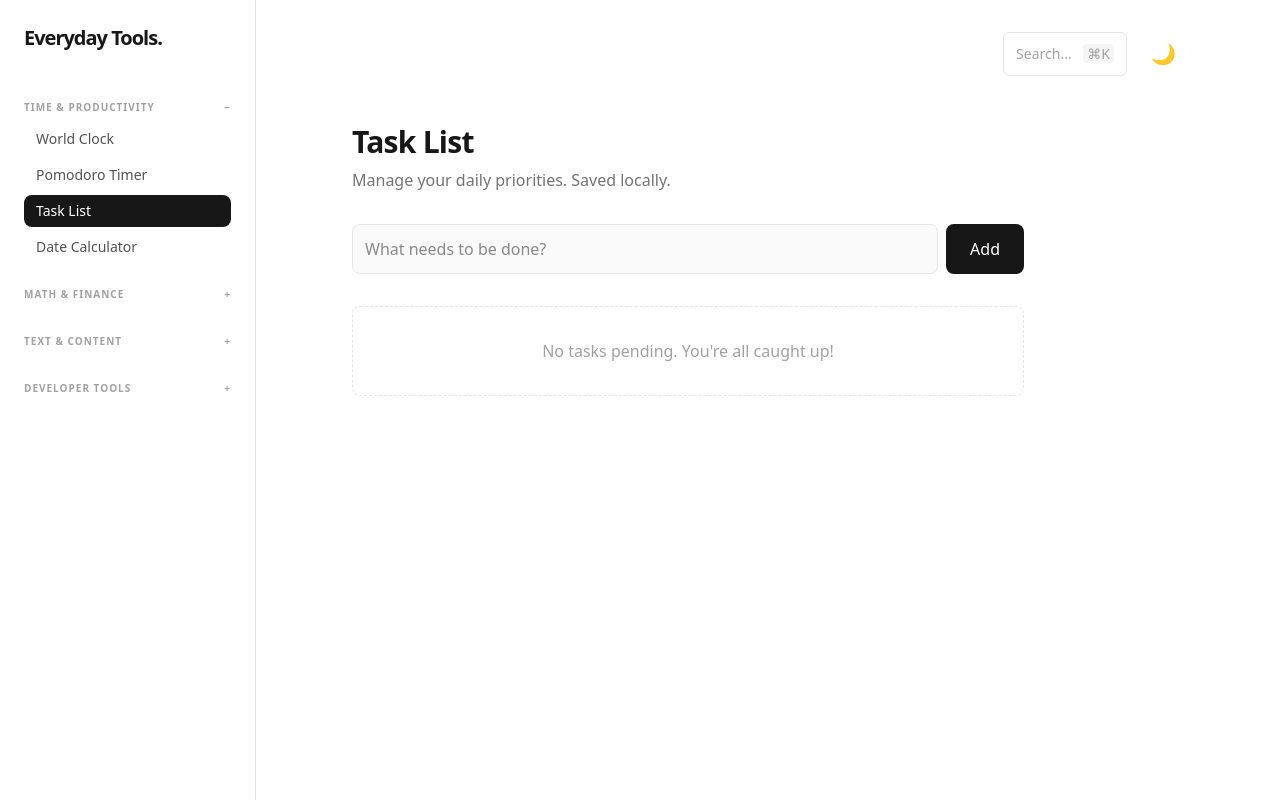
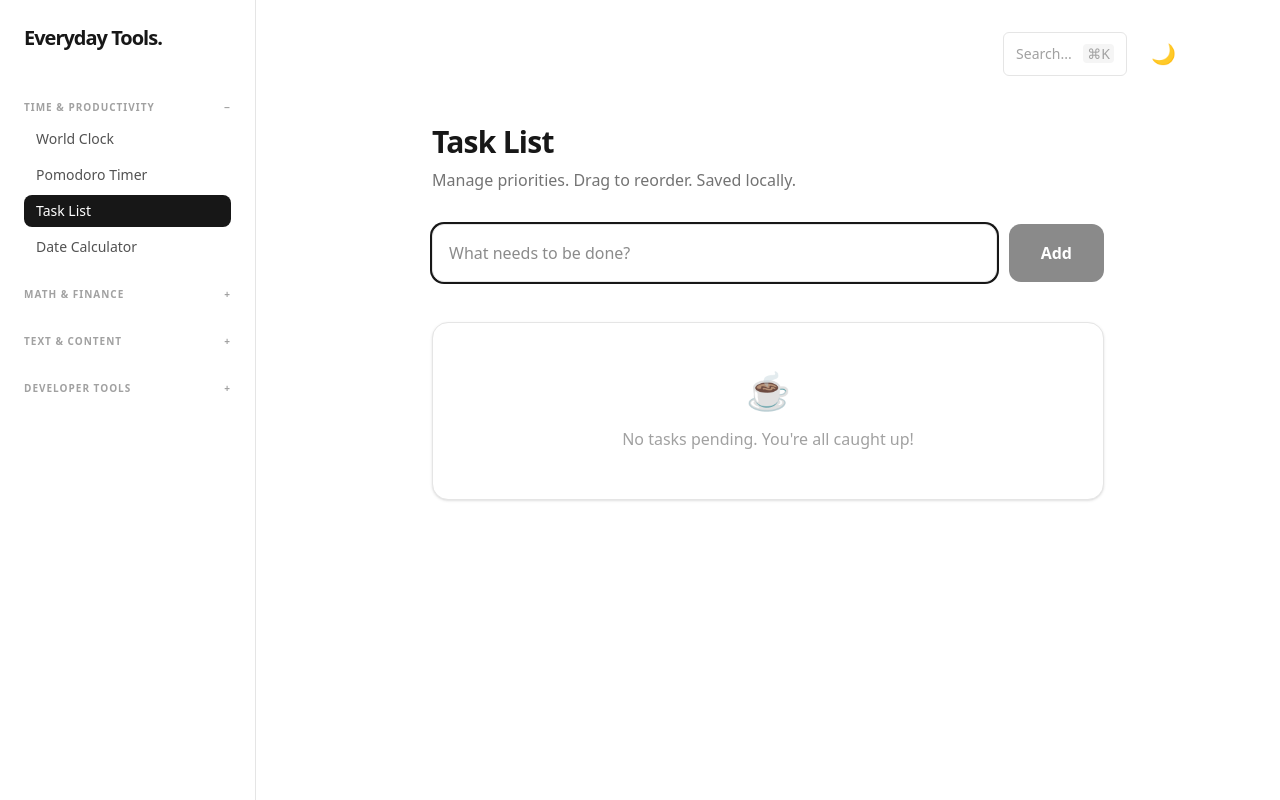
Before and after one commit to Fairfax18/everyday-tools, a Next.js app: page /time/tasks in a window 1280 px wide. Built offline with nearby package versions, Linux system fonts and the light colour scheme.

Commit message:
update task features

```diff
--- a/app/time/tasks/page.js
+++ b/app/time/tasks/page.js
@@ -1,19 +1,20 @@
 'use client';
 import { useState, useEffect } from 'react';
+import { Reorder, AnimatePresence, motion } from 'framer-motion';
 
 export default function TaskList() {
   const [tasks, setTasks] = useState([]);
   const [newTask, setNewTask] = useState('');
   const [isLoaded, setIsLoaded] = useState(false);
 
-  // Load from LocalStorage on mount
+  // 1. Load from LocalStorage
   useEffect(() => {
     const saved = localStorage.getItem('everyday-tasks');
     if (saved) setTasks(JSON.parse(saved));
     setIsLoaded(true);
   }, []);
 
-  // Save to LocalStorage whenever tasks change
+  // 2. Save to LocalStorage whenever tasks change (including reordering!)
   useEffect(() => {
     if (isLoaded) localStorage.setItem('everyday-tasks', JSON.stringify(tasks));
   }, [tasks, isLoaded]);
@@ -21,7 +22,9 @@ export default function TaskList() {
   const addTask = (e) => {
     e.preventDefault();
     if (!newTask.trim()) return;
-    setTasks([{ id: Date.now(), text: newTask, completed: false }, ...tasks]);
+
+    // Add to top of the list
+    setTasks([{ id: Date.now().toString(), text: newTask, completed: false }, ...tasks]);
     setNewTask('');
   };
 
@@ -29,48 +32,104 @@ export default function TaskList() {
     setTasks(tasks.map(t => t.id === id ? { ...t, completed: !t.completed } : t));
   };
 
-  const deleteTask = (id) => setTasks(tasks.filter(t => t.id !== id));
+  const deleteTask = (id) => {
+    setTasks(tasks.filter(t => t.id !== id));
+    if (window.showToast) window.showToast('Task deleted');
+  };
 
-  if (!isLoaded) return null;
+  if (!isLoaded) return <div className="animate-pulse text-neutral-500">Loading tasks...</div>;
 
   return (
-    <div className="max-w-2xl">
+    <div className="max-w-2xl mx-auto animate-fade-in">
       <h1 className="text-3xl font-bold tracking-tight mb-2">Task List</h1>
-      <p className="text-neutral-500 mb-8">Manage your daily priorities. Saved locally.</p>
+      <p className="text-neutral-500 dark:text-neutral-400 mb-8">Manage priorities. Drag to reorder. Saved locally.</p>
 
-      <form onSubmit={addTask} className="flex gap-2 mb-8">
+      {/* Input Form */}
+      <form onSubmit={addTask} className="flex gap-3 mb-10">
         <input
+          autoFocus
           type="text"
           value={newTask}
           onChange={(e) => setNewTask(e.target.value)}
           placeholder="What needs to be done?"
-          className="flex-1 p-3 rounded-lg border border-neutral-200 bg-neutral-50 focus:bg-white focus:outline-none focus:ring-2 focus:ring-neutral-900 transition"
+          className="flex-1 p-4 rounded-xl border border-neutral-200 dark:border-neutral-800 bg-neutral-50 dark:bg-[#111] focus:bg-white dark:focus:bg-neutral-900 focus:outline-none focus:ring-2 focus:ring-neutral-900 dark:focus:ring-neutral-500 transition-all text-neutral-900 dark:text-white"
         />
-        <button type="submit" className="px-6 bg-neutral-900 text-white rounded-lg font-medium hover:bg-neutral-800 transition">Add</button>
+        <button
+          type="submit"
+          disabled={!newTask.trim()}
+          className="px-8 bg-neutral-900 dark:bg-white text-white dark:text-neutral-900 rounded-xl font-bold hover:bg-neutral-800 dark:hover:bg-neutral-200 transition-all disabled:opacity-50 disabled:cursor-not-allowed"
+        >
+          Add
+        </button>
       </form>
 
-      <div className="space-y-2">
+      {/* Drag and Drop Task List */}
+      <div className="bg-white dark:bg-[#111] border border-neutral-200 dark:border-neutral-800 rounded-2xl overflow-hidden shadow-sm">
         {tasks.length === 0 ? (
-          <p className="text-neutral-400 text-center py-8 border border-dashed border-neutral-200 rounded-lg">No tasks pending. You're all caught up!</p>
+          <div className="p-12 text-center text-neutral-400 dark:text-neutral-600 flex flex-col items-center">
+            <span className="text-4xl mb-4">☕</span>
+            <p className="font-medium">No tasks pending. You're all caught up!</p>
+          </div>
         ) : (
-          tasks.map(task => (
-            <div key={task.id} className="flex items-center justify-between p-4 border border-neutral-200 rounded-lg bg-white group hover:border-neutral-300 transition">
-              <label className="flex items-center gap-3 cursor-pointer flex-1">
-                <input
-                  type="checkbox"
-                  checked={task.completed}
-                  onChange={() => toggleTask(task.id)}
-                  className="w-5 h-5 rounded border-neutral-300 text-neutral-900 focus:ring-neutral-900 cursor-pointer"
-                />
-                <span className={`${task.completed ? 'line-through text-neutral-400' : 'text-neutral-800'}`}>
-                  {task.text}
-                </span>
-              </label>
-              <button onClick={() => deleteTask(task.id)} className="text-neutral-300 hover:text-red-500 opacity-0 group-hover:opacity-100 transition">
-                Delete
-              </button>
-            </div>
-          ))
+          <Reorder.Group
+            axis="y"
+            values={tasks}
+            onReorder={setTasks}
+            className="flex flex-col"
+          >
+            <AnimatePresence initial={false}>
+              {tasks.map((task) => (
+                <Reorder.Item
+                  key={task.id}
+                  value={task}
+                  initial={{ opacity: 0, height: 0 }}
+                  animate={{ opacity: 1, height: 'auto' }}
+                  exit={{ opacity: 0, height: 0 }}
+                  transition={{ duration: 0.2 }}
+                  className="group relative flex items-center p-4 border-b border-neutral-100 dark:border-neutral-800/50 last:border-0 bg-white dark:bg-[#111] cursor-grab active:cursor-grabbing hover:bg-neutral-50 dark:hover:bg-neutral-900/30 transition-colors"
+                >
+                  {/* Grip Icon for Dragging */}
+                  <div className="mr-4 text-neutral-300 dark:text-neutral-700 group-hover:text-neutral-500 transition-colors">
+                    <svg width="16" height="24" viewBox="0 0 16 24" fill="currentColor">
+                      <circle cx="6" cy="6" r="2"/><circle cx="10" cy="6" r="2"/>
+                      <circle cx="6" cy="12" r="2"/><circle cx="10" cy="12" r="2"/>
+                      <circle cx="6" cy="18" r="2"/><circle cx="10" cy="18" r="2"/>
+                    </svg>
+                  </div>
+
+                  {/* Checkbox (Stop propagation so clicking it doesn't trigger a drag) */}
+                  <div onPointerDown={(e) => e.stopPropagation()} className="flex items-center flex-1 gap-4">
+                    <button
+                      onClick={() => toggleTask(task.id)}
+                      className={`w-6 h-6 flex items-center justify-center rounded-md border-2 transition-all ${task.completed ? 'bg-neutral-900 border-neutral-900 dark:bg-white dark:border-white text-white dark:text-neutral-900' : 'border-neutral-300 dark:border-neutral-600 hover:border-neutral-900 dark:hover:border-white'}`}
+                    >
+                      {task.completed && (
+                        <svg width="14" height="10" viewBox="0 0 14 10" fill="none" stroke="currentColor" strokeWidth="2.5" strokeLinecap="round" strokeLinejoin="round">
+                          <polyline points="1.5 5.5 5 9 12.5 1.5"></polyline>
+                        </svg>
+                      )}
+                    </button>
+
+                    <span className={`text-lg font-medium transition-all ${task.completed ? 'line-through text-neutral-400 dark:text-neutral-600' : 'text-neutral-800 dark:text-neutral-200'}`}>
+                      {task.text}
+                    </span>
+                  </div>
+
+                  {/* Delete Button (Stop propagation to prevent dragging) */}
+                  <div onPointerDown={(e) => e.stopPropagation()}>
+                    <button
+                      onClick={() => deleteTask(task.id)}
+                      className="w-8 h-8 rounded-full flex items-center justify-center text-neutral-400 hover:bg-red-50 hover:text-red-500 dark:hover:bg-red-900/20 dark:hover:text-red-400 opacity-0 group-hover:opacity-100 transition-all focus:opacity-100"
+                    >
+                      <svg width="16" height="16" viewBox="0 0 24 24" fill="none" stroke="currentColor" strokeWidth="2" strokeLinecap="round" strokeLinejoin="round">
+                        <path d="M3 6h18"></path><path d="M19 6v14a2 2 0 0 1-2 2H7a2 2 0 0 1-2-2V6m3 0V4a2 2 0 0 1 2-2h4a2 2 0 0 1 2 2v2"></path>
+                      </svg>
+                    </button>
+                  </div>
+                </Reorder.Item>
+              ))}
+            </AnimatePresence>
+          </Reorder.Group>
         )}
       </div>
     </div>
```
